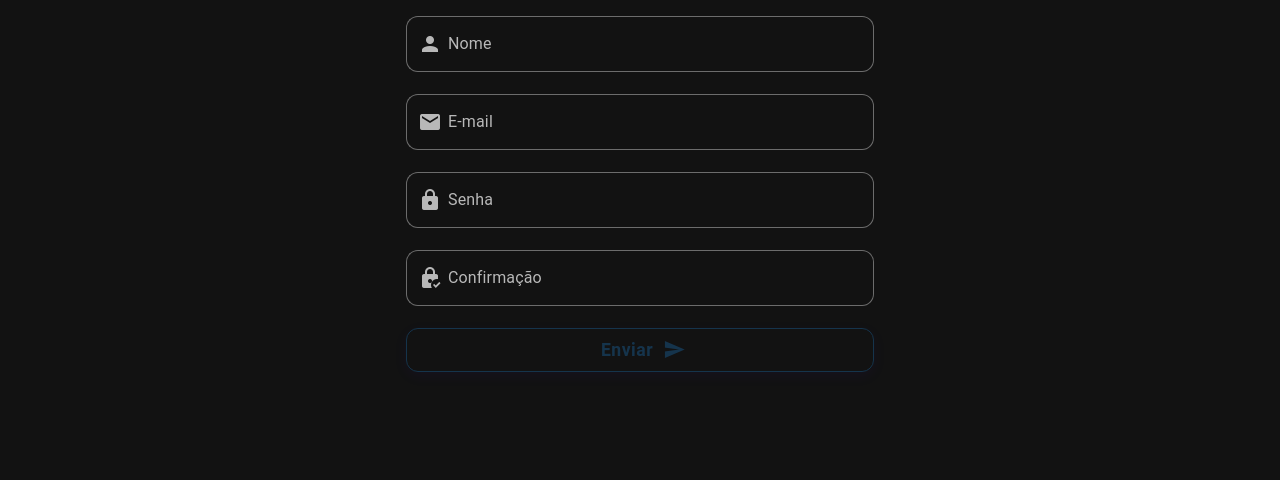
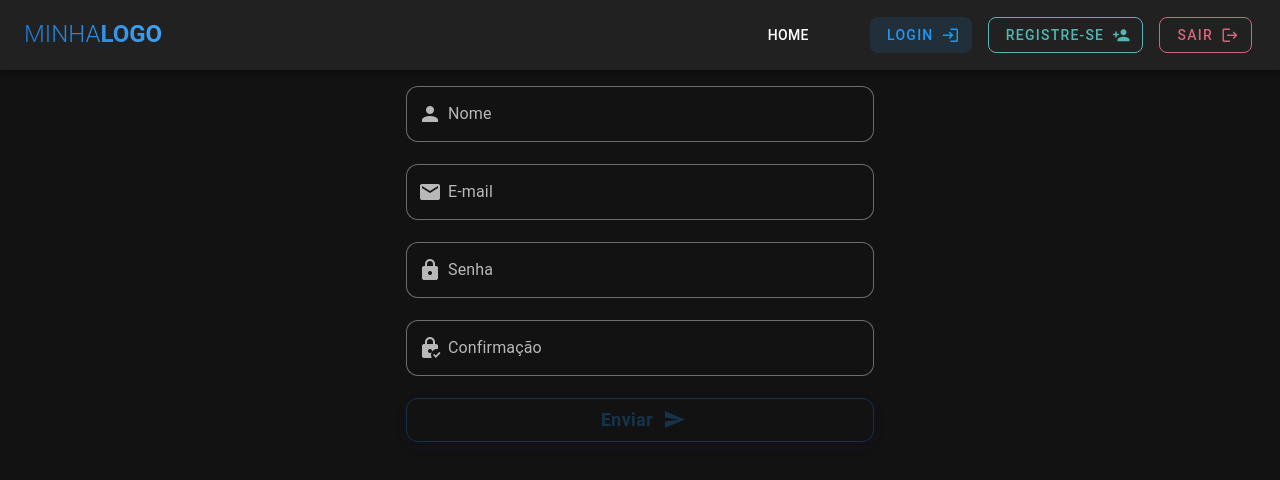
Before and after one commit to davidmarquescoder/fire-vue-template, a Vue app: page /register in a window 1280 px wide. Shown: the top 480 px of the page. Built offline with nearby package versions, Linux system fonts and the light colour scheme; no server answers.

Commit message:
Feat: This commit adds nav bar

```diff
--- a/src/App.vue
+++ b/src/App.vue
@@ -1,22 +1,18 @@
 <template>
   <v-app>
     <v-main>
-      <v-overlay
-        :model-value="$store.state.isLoading"
-        class="align-center justify-center"
-      >
-        <v-progress-circular
-          color="primary"
-          size="64"
-          indeterminate
-        />
+      <v-overlay :model-value="$store.state.isLoading" class="align-center justify-center">
+        <v-progress-circular color="primary" size="64" indeterminate/>
       </v-overlay>
 
+      <AppNavigation />
       <router-view />
     </v-main>
   </v-app>
 </template>
 
 <script>
+import AppNavigation from './components/navigations/AppNavigation.vue';
+
 
 </script>
--- /dev/null
+++ b/src/components/navigations/AppNavigation.vue
@@ -0,0 +1,166 @@
+<template>
+  <div class="navbar-wrapper">
+    <v-app-bar height="70">
+      <!-- Mobile Menu Button -->
+      <template v-slot:prepend>
+        <v-app-bar-nav-icon @click="drawer = !drawer" class="hidden-md-and-up nav-icon"/>
+      </template>
+
+      <!-- Logo -->
+      <v-app-bar-title>
+        <div class="logo-container">
+          <span class="text-h5 font-weight-light gradient-text text-uppercase">Minha<span class="font-weight-bold">Logo</span></span>
+        </div>
+      </v-app-bar-title>
+
+      <!-- Desktop Navigation -->
+      <template v-slot:append>
+        <v-container class="hidden-sm-and-down">
+          <v-slide-x-transition group>
+            <v-btn
+              v-for="item in menuItems"
+              :key="item.title"
+              :to="{name: item.path}"
+              variant="text"
+              class="nav-btn mx-1 text-uppercase"
+              :ripple="false"
+            >
+              <span class="nav-text">{{ item.title }}</span>
+              <div class="nav-btn-underline"></div>
+            </v-btn>
+          </v-slide-x-transition>
+
+          <v-divider vertical class="mx-4 divider-custom"></v-divider>
+
+          <!-- Actions -->
+          <LoginButton />
+          <RegisterButton />
+          <LogoutButton />
+        </v-container>
+      </template>
+    </v-app-bar>
+
+    <!-- Mobile Navigation Drawer -->
+    <v-navigation-drawer v-model="drawer" temporary location="left" class="drawer-custom">
+      <v-list class="pa-4">
+        <v-list-item
+        v-for="item in menuItems"
+        :key="item.title"
+        :to="{name: item.path}"
+        :prepend-icon="item.icon"
+        :title="item.title"
+        class="text-uppercase"
+        rounded="lg"/>
+
+        <v-divider class="my-4 divider-custom"></v-divider>
+
+        <LoginButton class="my-2" block/>
+        <RegisterButton class="my-2" block/>
+        <LogoutButton class="my-2" block/>
+      </v-list>
+    </v-navigation-drawer>
+  </div>
+</template>
+
+<script>
+import LoginButton from './actions/LoginButton.vue';
+import RegisterButton from './actions/RegisterButton.vue';
+
+export default {
+    data() {
+        return {
+            drawer: false,
+            menuItems: [
+                { title: 'Home', icon: 'mdi-home', path: 'Home' },
+            ],
+        }
+    }
+}
+</script>
+
+<style lang="scss" scoped>
+.navbar-wrapper {
+  .nav-scrolled {
+    backdrop-filter: blur(10px);
+    background: rgba(255, 255, 255, 0.9) !important;
+    border-bottom: 1px solid rgba(0, 0, 0, 0.05);
+  }
+
+  .gradient-text {
+    background: linear-gradient(45deg, #1976D2, #42A5F5);
+    -webkit-background-clip: text;
+    -webkit-text-fill-color: transparent;
+    background-clip: text;
+  }
+
+  .nav-btn {
+    position: relative;
+    height: 70px;
+    font-weight: 500;
+    letter-spacing: 0.3px;
+    text-transform: none;
+    transition: all 0.3s ease;
+
+    .nav-text {
+      position: relative;
+      z-index: 1;
+    }
+
+    .nav-btn-underline {
+      position: absolute;
+      bottom: 0;
+      left: 50%;
+      width: 0;
+      height: 3px;
+      background: linear-gradient(45deg, #1976D2, #42A5F5);
+      transform: translateX(-50%);
+      transition: width 0.3s ease;
+      border-radius: 4px 4px 0 0;
+    }
+
+    &:hover {
+      background: transparent;
+
+      .nav-btn-underline {
+        width: 100%;
+      }
+    }
+  }
+
+  .divider-custom {
+    opacity: 0.1;
+  }
+
+  .drawer-custom {
+    .drawer-item {
+      margin-inline: -16px;
+      transition: all 0.3s ease;
+
+      &:hover {
+        background: rgba(25, 118, 210, 0.05);
+        color: #1976D2;
+      }
+    }
+  }
+
+  .nav-icon {
+    transition: all 0.3s ease;
+
+    &:hover {
+      transform: scale(1.1);
+    }
+  }
+}
+
+// Transitions
+.v-slide-x-transition-enter-active,
+.v-slide-x-transition-leave-active {
+  transition: all 0.3s ease;
+}
+
+.v-slide-x-transition-enter-from,
+.v-slide-x-transition-leave-to {
+  opacity: 0;
+  transform: translateX(20px);
+}
+</style>
--- /dev/null
+++ b/src/components/navigations/actions/LoginButton.vue
@@ -0,0 +1,9 @@
+<template>
+    <VBtnActionLogin :to="{name: 'Login'}" />
+</template>
+
+<script>
+    export default {
+
+    }
+</script>
--- /dev/null
+++ b/src/components/navigations/actions/LogoutButton.vue
@@ -0,0 +1,33 @@
+<template>
+    <VBtnActionLogout @click="submit"/>
+  </template>
+
+  <script>
+  import { getAuth } from "firebase/auth";
+  import UserAuthService from "@/services/auth/UserAuthService";
+
+  export default {
+    data() {
+      return {
+        user: '',
+      }
+    },
+    mounted() {
+      const auth = getAuth();
+      this.user = auth.currentUser;
+    },
+    methods: {
+      async submit() {
+        try {
+          this.$store.commit('setIsLoading', true);
+          await UserAuthService.logout();
+        } catch(error) {
+          console.log(error);
+        } finally {
+          this.$store.commit('setIsLoading', false);
+          this.$router.push({name: 'Login'})
+        }
+      }
+    }
+  }
+  </script>
--- /dev/null
+++ b/src/components/navigations/actions/RegisterButton.vue
@@ -0,0 +1,9 @@
+<template>
+    <VBtnActionRegister :to="{name: 'Register'}" />
+</template>
+
+<script>
+    export default {
+
+    }
+</script>
--- a/src/pages/HomePage.vue
+++ b/src/pages/HomePage.vue
@@ -1,38 +1,15 @@
 <template>
-  <v-btn
-    color="error"
-    variant="outlined"
-    text="Logout"
-    @click="submit"
-  />
+  <div>
+
+  </div>
 </template>
 
 <script>
-import { getAuth } from "firebase/auth";
-import UserAuthService from "@/services/auth/UserAuthService";
+  export default {
 
-export default {
-  data() {
-    return {
-      user: '',
-    }
-  },
-  mounted() {
-    const auth = getAuth();
-    this.user = auth.currentUser;
-  },
-  methods: {
-    async submit() {
-      try {
-        this.$store.commit('setIsLoading', true);
-        await UserAuthService.logout();
-      } catch(error) {
-        console.log(error);
-      } finally {
-        this.$store.commit('setIsLoading', false);
-        this.$router.push({name: 'Login'})
-      }
-    }
   }
-}
 </script>
+
+<style lang="scss" scoped>
+
+</style>
```
Also changed, not shown: src/plugins/vuetify.js.
